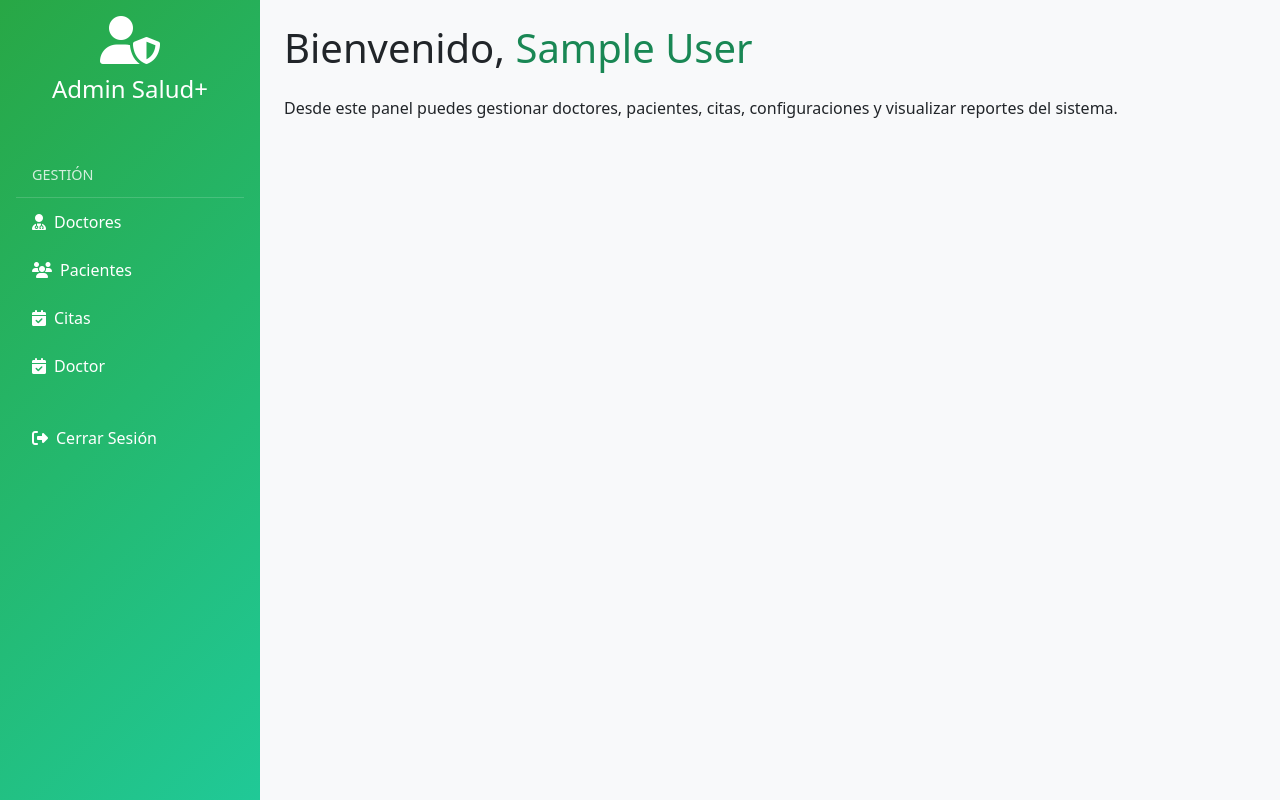
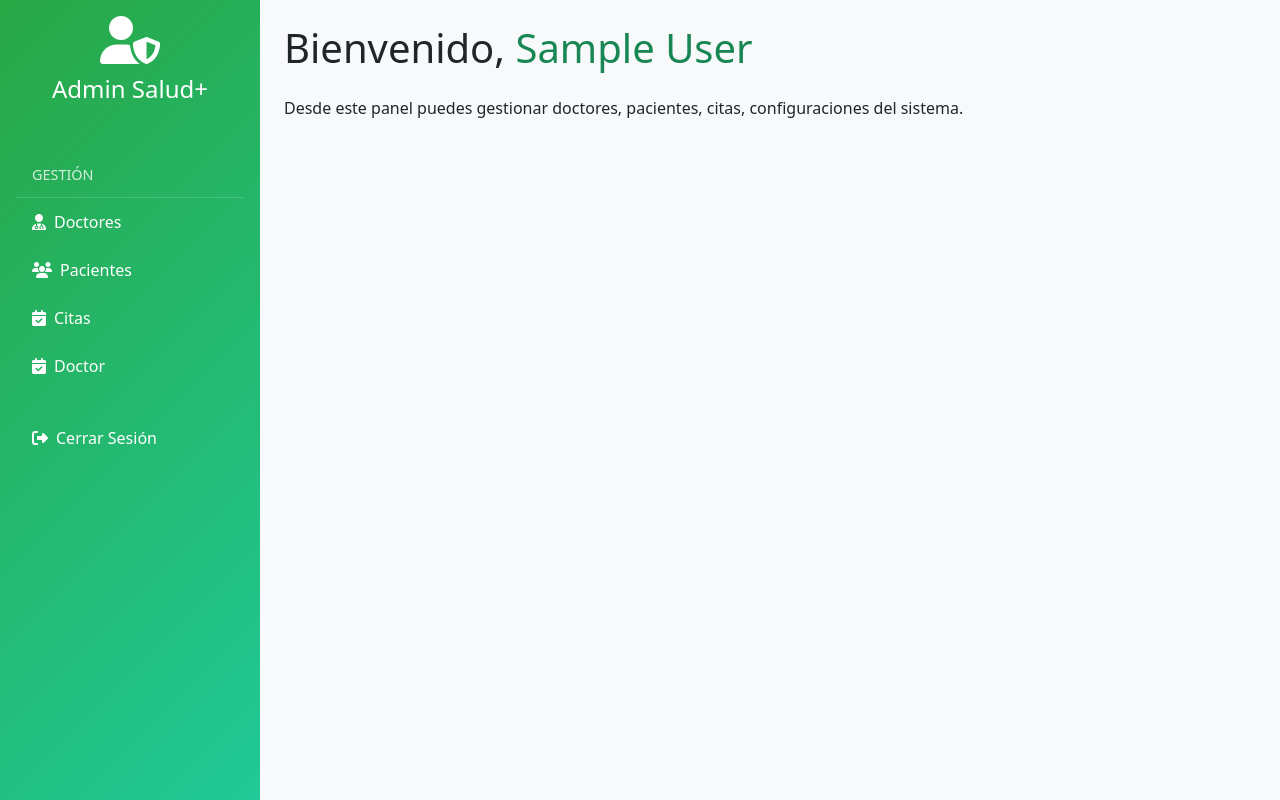
Before and after one commit to GMR-Memo/CLINICA, a PHP site: page /vistas/menuAdmin.php in a window 1280 px wide. Run offline with PHP 8.4, Linux system fonts and the light colour scheme; the visitor is signed in with stand-in values (Sample User, id 1).

Commit message:
Update menuAdmin.php

```diff
--- a/vistas/menuAdmin.php
+++ b/vistas/menuAdmin.php
@@ -34,7 +34,7 @@ if (!isset($_SESSION['usuario_id']) || $_SESSION['usuario_rol'] !== 'admin') {
 
     <main class="content flex-fill p-4">
       <h1 class="mb-4">Bienvenido, <span class="text-success"><?php echo $_SESSION['usuario_nombre']; ?></span></h1>
-      <p>Desde este panel puedes gestionar doctores, pacientes, citas, configuraciones y visualizar reportes del sistema.</p>
+      <p>Desde este panel puedes gestionar doctores, pacientes, citas, configuraciones del sistema.</p>
     </main>
   </div>
 </body>
```
